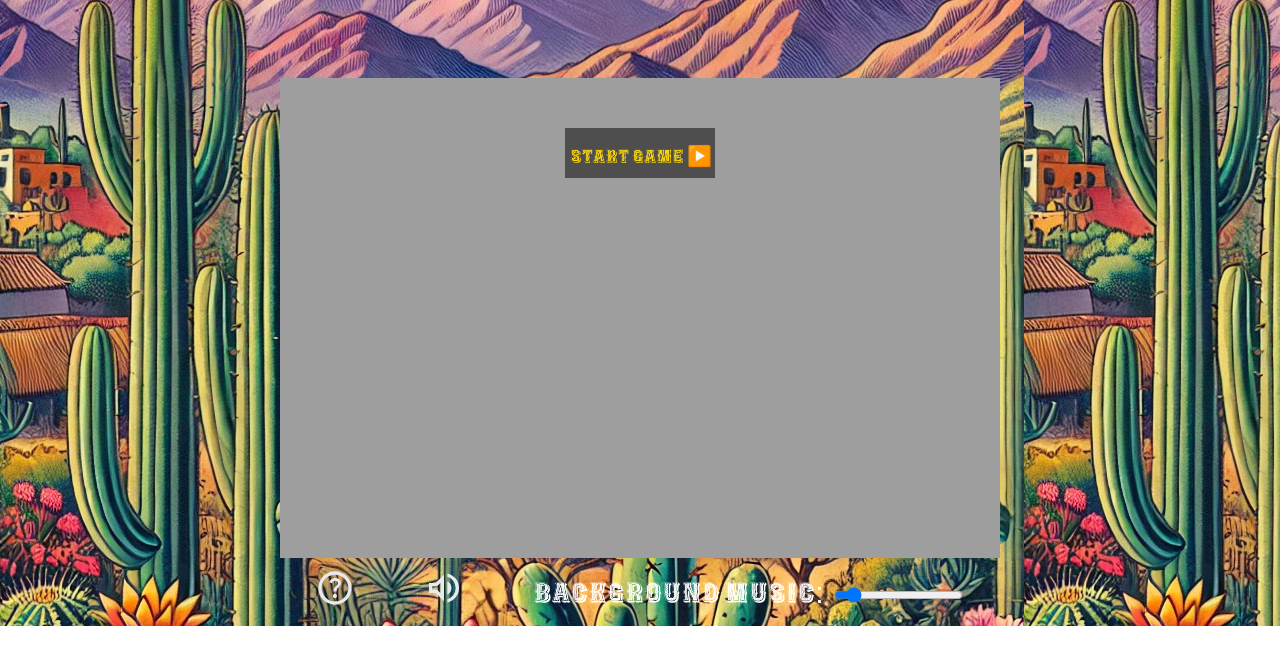
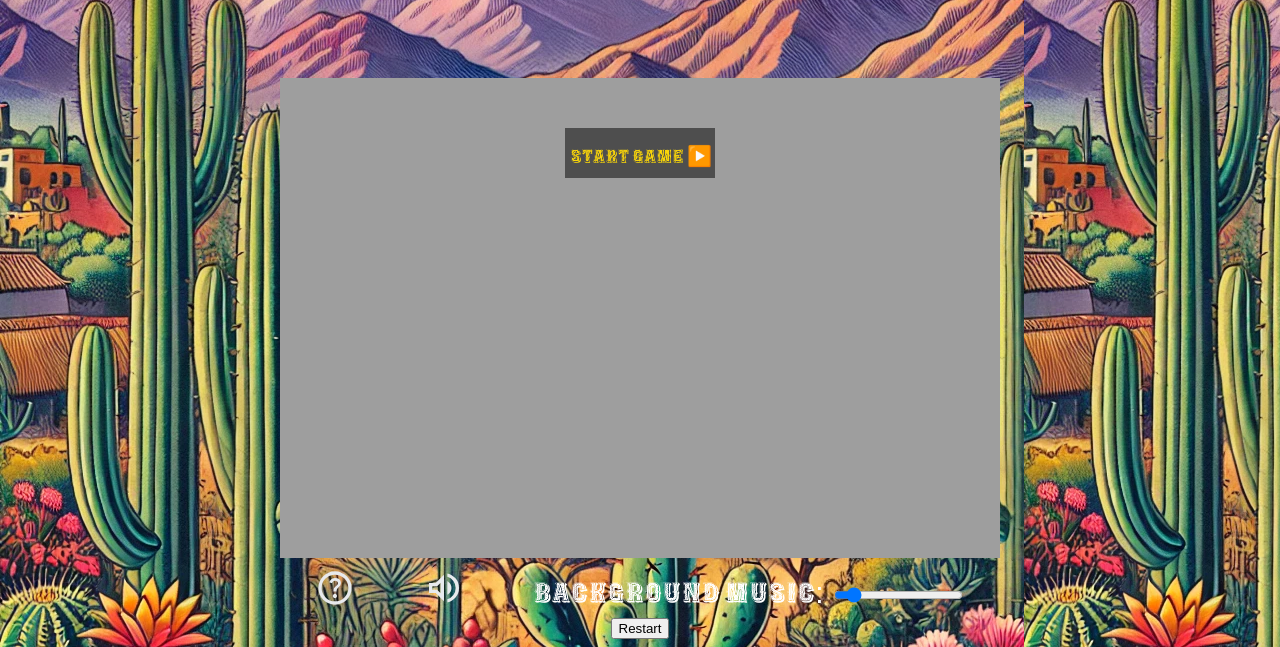
Before and after one commit to Mori-Takahashi/el-pollo-loco, a plain HTML site: page index.html in a window 1280 px wide. Shown: the part 211-858 px from the top of the page. Before the commit the page ends 837 px from the top, so only its background shows below. Drawn offline with Linux system fonts and the light colour scheme.

Commit message:
add restart button

```diff
--- a/index.html
+++ b/index.html
@@ -44,6 +44,7 @@
         <input type="range" id="volumeSlider" min="0" max="1" step="0.01" value="0.1" onchange="setVolume(this.value)">
     </div>
 </div>
+    <button onclick="restartGame()">Restart</button>
 <div class="help-text d-none" id="alertWindow">
     <div class="controlImage">
         <img style="cursor: pointer" src="img/controll-icons/close.png" alt="close Image" onclick="closeHelpWindow()">
--- a/script/game.js
+++ b/script/game.js
@@ -144,3 +144,7 @@ function changeAudio() {
         audioButton.src = 'img/controll-icons/audio_on.svg';
     }
 }
+
+function restartGame() {
+    location.reload();
+}
```
